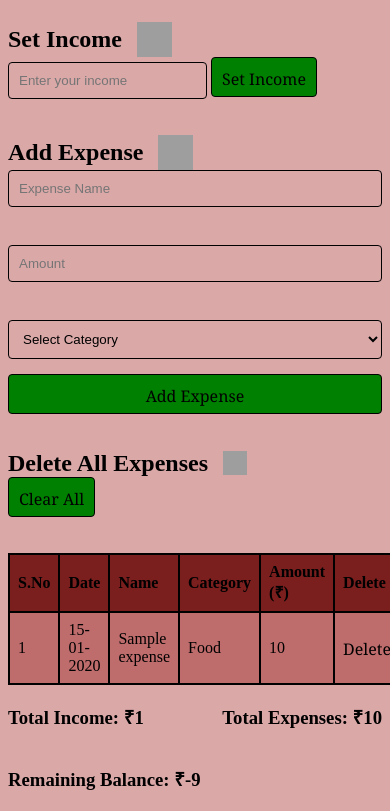
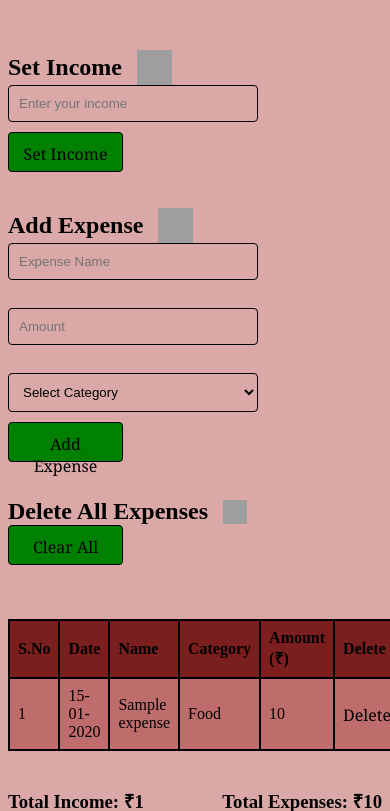
Before and after one commit to AashimaFathima/Expense-Tracker, a Django app: page / in a window 390 px wide. Shown: the part 58-869 px from the top of the page. Before the commit the page ends 848 px from the top, so only its background shows below. Run offline with Django 5.2, Linux system fonts and the light colour scheme; tables that the repository leaves empty hold one stand-in row (values such as "Sample post"); grey boxes are pictures that could not be loaded.

Commit message:
first commit

```diff
--- a/public/static/css/main.css
+++ b/public/static/css/main.css
@@ -4,6 +4,9 @@
     box-sizing: border-box;
 }
 
+h1{
+    margin-bottom:50px;
+}
 
 #form {
     border: 2px solid black;
@@ -118,13 +121,34 @@ table button:hover {
     display: block;
 }
 
-@media (max-width: 768px) {
+
+
+@media (max-width: 701px) {
+
     #form {
-        width: 90%;
+        width: 80%;
         margin: 10px auto;
     }
 
     .add_expense_align {
         flex-direction: column;
+        gap: 0px;
+    }
+
+    form input, form select {
+        width: 100%;
+        max-width: 250px;
+        padding: 10px;
+        box-sizing: border-box;
+    }
+
+    .set-income{
+        display: flex;
+        flex-direction: column;
+        gap:10px;
+    }
+    button{
+        height: 40px;
+        width:115px;
     }
 }
--- a/tracker/templates/index.html
+++ b/tracker/templates/index.html
@@ -24,8 +24,10 @@
         </div>
         <form method="POST" action="{% url 'index' %}">
             {% csrf_token %}
-            <input type="text" name="income" placeholder="Enter your income" required>
-            <button type="submit" name="set_income">Set Income</button>
+            <div class="set-income">
+                <input type="text" name="income" placeholder="Enter your income" required>
+                <button type="submit" name="set_income">Set Income</button>
+            </div>
         </form>
         <br><br>
     </section>
@@ -47,6 +49,7 @@
                 <option value="Groceries">Groceries</option>
                 <option value="Transport">Transport</option>
                 <option value="Shopping">Shopping</option>
+                <option value="Entertainment">Entertainment</option>
                 <option value="Other">Other</option>
                 </select>
             <button type="submit">Add Expense</button>
@@ -64,7 +67,9 @@
             {% csrf_token %}
             <button type="submit">Clear All</button>
         </form>
+        <br>
     </section>
+
 
     <section>
     <br><br>
@@ -99,6 +104,7 @@
             {% endfor %}
         </tbody>
     </table>
+    <br>
     </section>
 
     <section>
```
